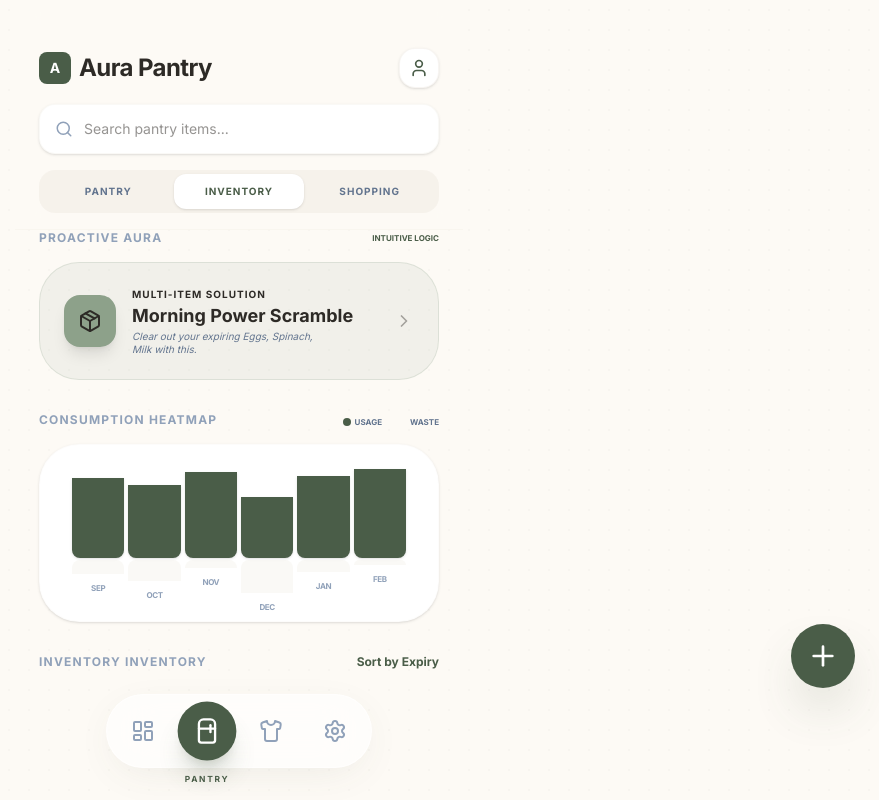
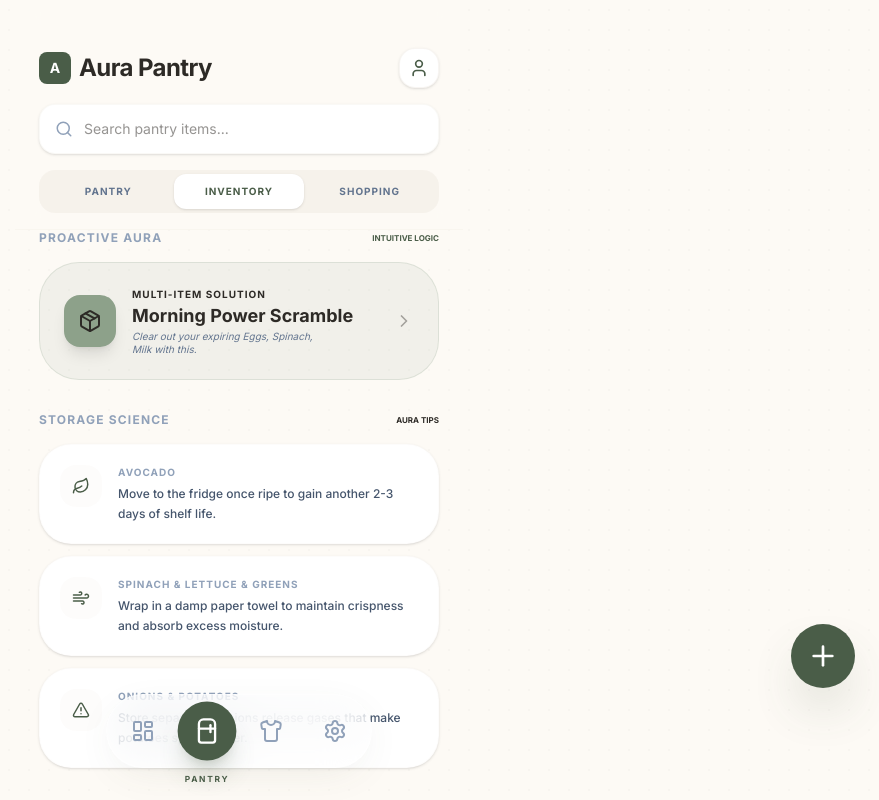
Before and after one commit to davidyoungrs/now-app, a Next.js app: page /pantry in a window 1280 px wide. Both pictures are taken after a click on the button "INVENTORY". Shown: the top 800 px of the page, without its empty margins (401-1280 px from the left). Built offline with nearby package versions, Linux system fonts and the light colour scheme.

Commit message:
feat: implement Smart Storage Intelligence with neighbor-aware tips

```diff
--- a/src/app/page.tsx
+++ b/src/app/page.tsx
@@ -1,9 +1,9 @@
 "use client";
 
 import { useState, useEffect, useRef } from "react";
-import { Calendar, AlertCircle, Shirt, ChevronRight, Leaf, Droplets, Sun, Cloud, CloudRain, MapPin, Loader2, Wind, Thermometer } from "lucide-react";
+import { Calendar, AlertCircle, Shirt, ChevronRight, Leaf, Droplets, Sun, Cloud, CloudRain, MapPin, Loader2, Wind, Thermometer, Snowflake } from "lucide-react";
 import { fetchWeather, reverseGeocode, WeatherData } from "@/lib/weather";
-import { initialPantryItems, getExpiringSoonItems, getKitchenSinkRecipe, getProactiveSuggestions } from "@/lib/pantry";
+import { initialPantryItems, getExpiringSoonItems, getKitchenSinkRecipe, getProactiveSuggestions, getStorageTips } from "@/lib/pantry";
 
 export default function Home() {
   const [weather, setWeather] = useState<WeatherData | null>(null);
@@ -173,10 +173,13 @@ export default function Home() {
   const [expiringItems, setExpiringItems] = useState(getExpiringSoonItems(initialPantryItems));
   const [kitchenSink, setKitchenSink] = useState<any>(null);
   const [proactiveRestock, setProactiveRestock] = useState<string[]>([]);
+  const [storageTip, setStorageTip] = useState<any>(null);
 
   useEffect(() => {
     setKitchenSink(getKitchenSinkRecipe(expiringItems));
     setProactiveRestock(getProactiveSuggestions());
+    const tips = getStorageTips(initialPantryItems);
+    if (tips.length > 0) setStorageTip(tips[0]);
   }, [expiringItems]);
 
   return (
@@ -413,6 +416,22 @@ export default function Home() {
                 </div>
               </div>
             )}
+
+            {storageTip && (
+              <div className="bg-aura-sand/15 border border-aura-sand/30 rounded-[2rem] p-5 flex items-start gap-4">
+                <div className="bg-white dark:bg-aura-clay/50 text-primary p-3 rounded-xl shadow-sm border border-aura-sand/20">
+                  {storageTip.icon === 'Leaf' ? <Leaf size={20} /> :
+                    storageTip.icon === 'Wind' ? <Wind size={20} /> :
+                      storageTip.icon === 'Snowflake' ? <Snowflake size={20} /> :
+                        storageTip.icon === 'Droplets' ? <Droplets size={20} /> :
+                          <AlertCircle size={20} />}
+                </div>
+                <div>
+                  <p className="text-[10px] uppercase font-bold tracking-widest text-slate-400">Storage Science</p>
+                  <p className="text-sm font-medium text-slate-700 dark:text-slate-300 leading-tight mt-1">{storageTip.tip}</p>
+                </div>
+              </div>
+            )}
           </div>
         </section>
       )}
--- a/src/app/pantry/page.tsx
+++ b/src/app/pantry/page.tsx
@@ -1,6 +1,6 @@
 "use client";
 
-import { Search, User, PiggyBank, AlertTriangle, MoreVertical, Plus, ScanLine, Edit2, ChevronRight, Check, X, Package, ShoppingCart, Calendar, Tag, Trash2 } from "lucide-react";
+import { Search, User, PiggyBank, AlertTriangle, MoreVertical, Plus, ScanLine, Edit2, ChevronRight, Check, X, Package, ShoppingCart, Calendar, Tag, Trash2, Leaf, Wind, Snowflake, Droplets } from "lucide-react";
 import { useState, useMemo, useEffect } from "react";
 import {
     initialPantryItems,
@@ -11,7 +11,8 @@ import {
     CONSUMPTION_STATS,
     getProactiveSuggestions,
     getKitchenSinkRecipe,
-    getExpiringSoonItems
+    getExpiringSoonItems,
+    getStorageTips
 } from "@/lib/pantry";
 
 const UsageHeatmap = () => {
@@ -64,6 +65,7 @@ export default function Pantry() {
     const [showManualEntry, setShowManualEntry] = useState(false);
     const [restockSuggestion, setRestockSuggestion] = useState<PantryItem | null>(null);
     const [proactiveSugg, setProactiveSugg] = useState<string[]>([]);
+    const [storageTips, setStorageTips] = useState<any[]>([]);
 
     // Form State
     const [newItem, setNewItem] = useState({
@@ -76,6 +78,10 @@ export default function Pantry() {
     useEffect(() => {
         setProactiveSugg(getProactiveSuggestions());
     }, []);
+
+    useEffect(() => {
+        setStorageTips(getStorageTips(items));
+    }, [items]);
 
     const kitchenSinkRecipe = useMemo(() => {
         const expiring = getExpiringSoonItems(items);
@@ -468,6 +474,42 @@ export default function Pantry() {
                                     </div>
                                 </section>
 
+                                {/* Storage Science Section */}
+                                {storageTips.length > 0 && (
+                                    <section className="space-y-4">
+                                        <div className="flex items-center justify-between">
+                                            <h2 className="text-xs font-bold uppercase tracking-widest text-slate-400">Storage Science</h2>
+                                            <span className="text-[8px] font-bold text-aura-sage-dark uppercase">Aura Tips</span>
+                                        </div>
+                                        <div className="space-y-3">
+                                            {storageTips.map((tip, i) => {
+                                                const Icon = ({
+                                                    Leaf,
+                                                    Wind,
+                                                    Snowflake,
+                                                    Droplets,
+                                                    AlertTriangle
+                                                } as any)[tip.icon] || Leaf;
+                                                return (
+                                                    <div key={i} className="bg-white dark:bg-aura-clay/40 border border-aura-sand/10 rounded-[2rem] p-5 flex gap-4 shadow-sm group transition-premium hover:shadow-md">
+                                                        <div className="bg-aura-sand/10 text-primary p-3 rounded-2xl h-fit transition-premium group-hover:scale-110">
+                                                            <Icon size={18} />
+                                                        </div>
+                                                        <div className="flex-1">
+                                                            <p className="text-[10px] uppercase font-bold tracking-widest text-slate-400 mb-1">
+                                                                {tip.keywords.join(' & ')}
+                                                            </p>
+                                                            <p className="text-xs font-medium text-slate-600 dark:text-slate-300 leading-relaxed">
+                                                                {tip.tip}
+                                                            </p>
+                                                        </div>
+                                                    </div>
+                                                );
+                                            })}
+                                        </div>
+                                    </section>
+                                )}
+
                                 <UsageHeatmap />
                             </div>
                         )}
--- a/src/lib/pantry.ts
+++ b/src/lib/pantry.ts
@@ -49,6 +49,22 @@ export const initialPantryItems: PantryItem[] = [
         qty: "12 units",
         image: "https://images.unsplash.com/photo-1506744038136-46273834b3fb?w=100&h=100&fit=crop",
         category: "Fridge"
+    },
+    {
+        id: "7",
+        name: "Yellow Onions",
+        expiryDate: new Date(Date.now() + 864000000).toISOString().split('T')[0], // 10 days
+        qty: "1 kg",
+        image: "https://images.unsplash.com/photo-1508747703725-719777637510?w=100&h=100&fit=crop",
+        category: "Pantry"
+    },
+    {
+        id: "8",
+        name: "Russet Potatoes",
+        expiryDate: new Date(Date.now() + 1296000000).toISOString().split('T')[0], // 15 days
+        qty: "2 kg",
+        image: "https://images.unsplash.com/photo-1518977676601-b53f02ac6d31?w=100&h=100&fit=crop",
+        category: "Pantry"
     }
 ];
 
@@ -101,6 +117,36 @@ export const RECIPE_COMBINATIONS = [
     }
 ];
 
+// Storage Best Practices
+export const STORAGE_TIPS = [
+    {
+        keywords: ["avocado"],
+        tip: "Move to the fridge once ripe to gain another 2-3 days of shelf life.",
+        icon: "Leaf"
+    },
+    {
+        keywords: ["spinach", "lettuce", "greens"],
+        tip: "Wrap in a damp paper towel to maintain crispness and absorb excess moisture.",
+        icon: "Wind"
+    },
+    {
+        keywords: ["bread"],
+        tip: "Freeze slices you won't use within 3 days to keep them fresh for weeks.",
+        icon: "Snowflake"
+    },
+    {
+        keywords: ["onions", "potatoes"],
+        tip: "Store separately. Onions release gases that make potatoes sprout faster.",
+        icon: "AlertTriangle",
+        neighborCheck: ["onions", "potatoes"]
+    },
+    {
+        keywords: ["berries", "strawberry", "blueberry"],
+        tip: "Wash in a vinegar-water solution only just before eating to prevent mold.",
+        icon: "Droplets"
+    }
+];
+
 export const getExpiringSoonItems = (items: PantryItem[]) => {
     const tomorrow = new Date();
     tomorrow.setDate(tomorrow.getDate() + 2); // Within 48 hours
@@ -143,6 +189,24 @@ export const getExpiryLabel = (date: string) => {
     return { label: `Expires in ${diffDays} days`, urgency: diffDays <= 3 ? "soon" : "normal" as const };
 };
 
+export const getStorageTips = (items: PantryItem[]) => {
+    const activeNames = items.filter(i => !i.consumed).map(i => i.name.toLowerCase());
+
+    return STORAGE_TIPS.filter(tip => {
+        // If it's a neighbor check, both must exist
+        if (tip.neighborCheck) {
+            return tip.neighborCheck.every(req =>
+                activeNames.some(name => name.includes(req.toLowerCase()))
+            );
+        }
+
+        // Otherwise, any keyword match works
+        return tip.keywords.some(keyword =>
+            activeNames.some(name => name.includes(keyword.toLowerCase()))
+        );
+    });
+};
+
 export const calculateBestDeals = (shoppingList: ShoppingItem[]) => {
     const stores = Object.keys(STORE_PRICES);
 
```
